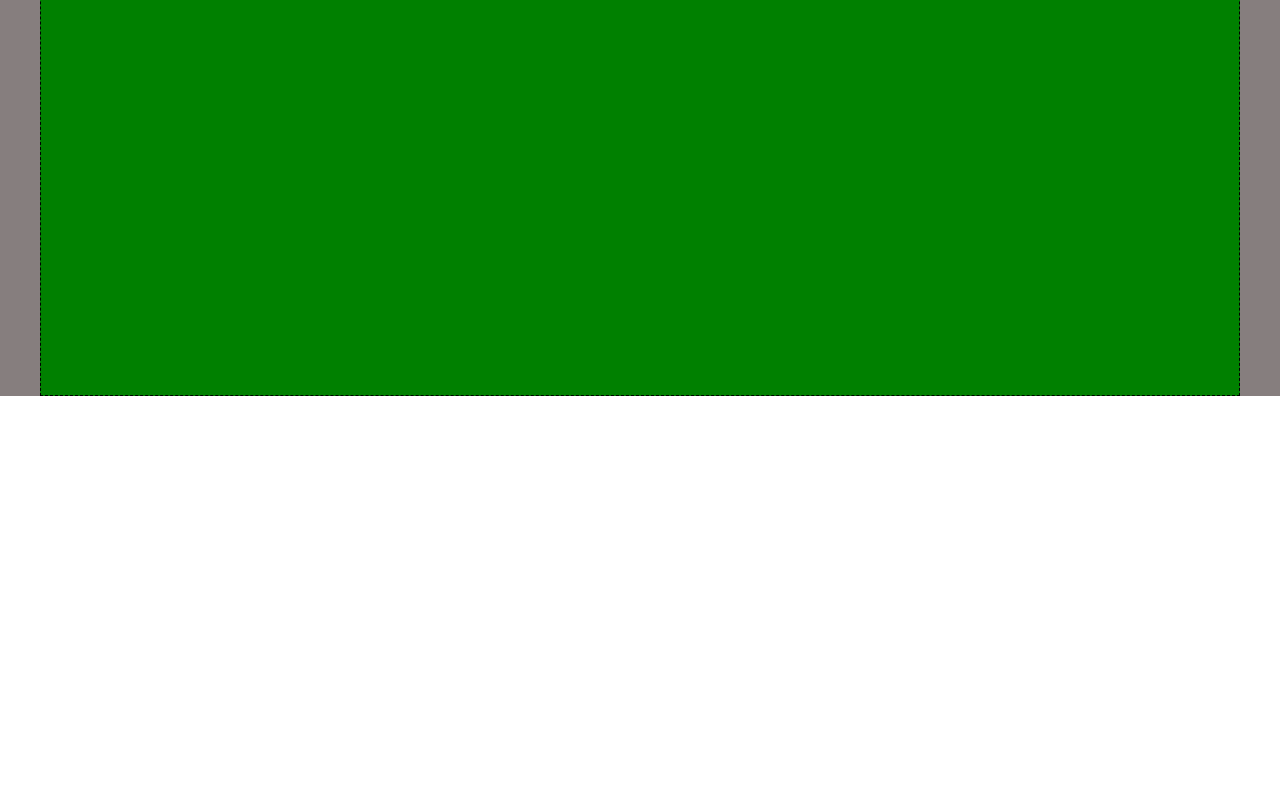
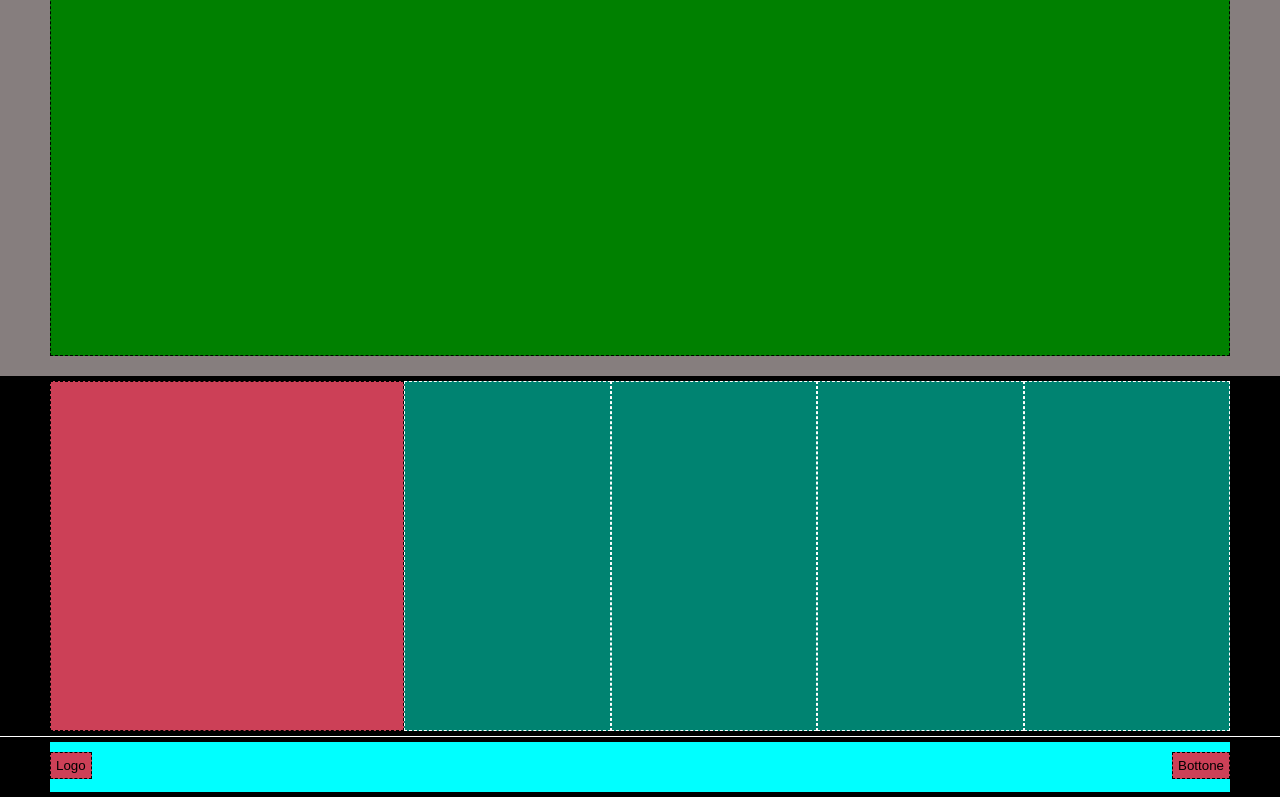
Before and after one commit to antoniozacca/htmlcss-struttura-discord, a plain HTML site: page index.html in a window 1280 px wide. Shown: the part 1554-2352 px from the top of the page. Before the commit the page ends 1950 px from the top, so only its background shows below. Drawn offline with Linux system fonts and the light colour scheme.

Commit message:
finish exercise

```diff
--- a/css/style.css
+++ b/css/style.css
@@ -74,10 +74,11 @@ header{
 }
 .bg-gray{
     background-color: rgb(134, 126, 126);
+    padding: 20px 0;
 }
 .container-main3{
-    max-width: 1200px;
-    height: 500px;
+    max-width: 1180px;
+    height: 400px;
     background-color: green;
     padding-top: 10px;
     padding-bottom: 10px;
@@ -86,4 +87,48 @@ header{
 }
 .bg-black{
     background-color: black;
+    padding: 5px;
+    margin-bottom: 1px;
 }
+.container-main4{
+    display: flex;
+    max-width: 1180px;
+    margin: 0 auto;
+
+}
+.col-main-left{
+    height: 350px;
+    background-color: rgb(204, 64, 87);
+    width: 30%;
+    border: 1px dashed black;
+
+
+}
+.col-main-right{
+    height: 350px;
+    background-color: rgb(0, 131, 113);
+    width: 70%;
+    display: flex;
+
+}
+
+.col-main5{
+    width: calc(100% / 4);
+    height: 350px;
+    border: 1px dashed white;
+
+}
+.container-main5{
+    background-color: aqua;
+    max-width: 1180px;
+    height: 50px;
+    margin: 0 auto;
+    display: flex;
+    justify-content: space-between;
+    padding-top: 10px;
+}
+button{
+    background-color: rgb(204, 64, 87);
+    padding: 5px;
+    border: 1px dashed black;
+}
--- a/index.html
+++ b/index.html
@@ -62,11 +62,24 @@
         </div>
         <div class="bg-black">
             <div class="container-main4">
-                <div class="col-main4"></div>
-                <div class="col-main5"></div>
-                <div class="col-main5"></div>
-                <div class="col-main5"></div>
-                <div class="col-main5"></div>
+                <div class="col-main-left"></div>
+                <div class="col-main-right">
+                    <div class="col-main5"></div>
+                    <div class="col-main5"></div>
+                    <div class="col-main5"></div>
+                    <div class="col-main5"></div>
+                </div>
+            </div>
+        </div>
+        <div class="bg-black">
+            <div class="container-main5">
+
+                <div>
+                    <button>Logo</button>
+                </div>
+                <div>
+                    <button>Bottone</button>
+                </div>
             </div>
         </div>
 
```
